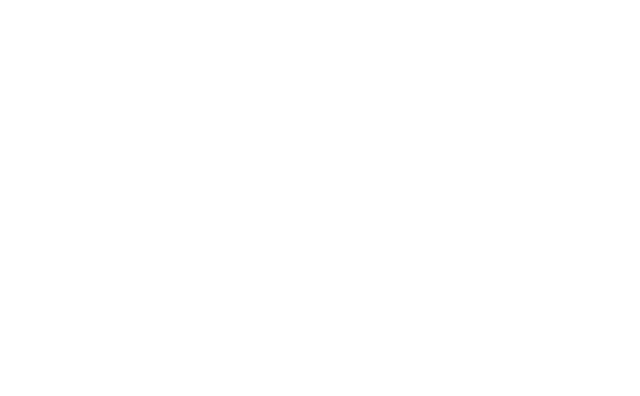
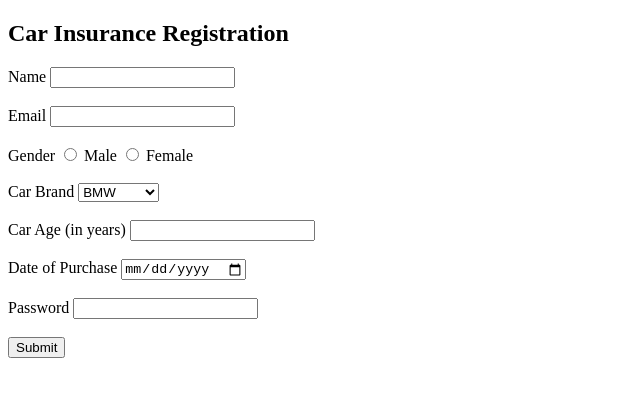
Before and after one commit to acciojob/car-insurance-form-kartik120-pk, a website: page main.html in a window 1280 px wide. Shown: the whole page, without its empty margins (0-640 px from the left). Drawn offline with Linux system fonts and the light colour scheme.

Commit message:
created a submission

```diff
--- a/main.html
+++ b/main.html
@@ -1,16 +1,58 @@
 <!DOCTYPE html>
+<html lang="en">
+<head>
+    <meta charset="UTF-8">
+    <meta name="viewport" content="width=device-width, initial-scale=1.0">
+    <title>Car Insurance Registration Form</title>
+</head>
+<body>
+    <h2>Car Insurance Registration</h2>
 
-<html>
+    <form action="/submit" method="POST">
+        <!-- Name Field -->
+        <label for="name">Name</label>
+        <input type="text" id="name" name="name" required>
+        <br><br>
 
-<head>
-	<link rel="stylesheet" href="styles.css">
-</head>
+        <!-- Email Field -->
+        <label for="email">Email</label>
+        <input type="email" id="email" name="email" required>
+        <br><br>
 
-<body>
-	<!-- the entire body must be written by student -->
-    <script type="text/javascript" src="./script.js">
-</script>
+        <!-- Gender Field -->
+        <label>Gender</label>
+        <input type="radio" id="male" name="gender" value="Male" required>
+        <label for="male">Male</label>
+        <input type="radio" id="female" name="gender" value="Female" required>
+        <label for="female">Female</label>
+        <br><br>
 
+        <!-- Car Brands Dropdown -->
+        <label for="cars">Car Brand</label>
+        <select id="cars" name="cars">
+            <option value="BMW">BMW</option>
+            <option value="Audi">Audi</option>
+            <option value="Mercedes">Mercedes</option>
+        </select>
+        <br><br>
+
+        <!-- Car Age Field -->
+        <label for="carage">Car Age (in years)</label>
+        <input type="number" id="carage" name="carage" required>
+        <br><br>
+
+        <!-- Date of Purchase Field -->
+        <label for="dop">Date of Purchase</label>
+        <input type="date" id="dop" name="dop" required>
+        <br><br>
+
+        <!-- Password Field -->
+        <label for="password">Password</label>
+        <input type="password" id="password" name="password" required>
+        <br><br>
+
+        <!-- Submit Button -->
+        <button type="submit">Submit</button>
+    </form>
 </body>
-
 </html>
```
